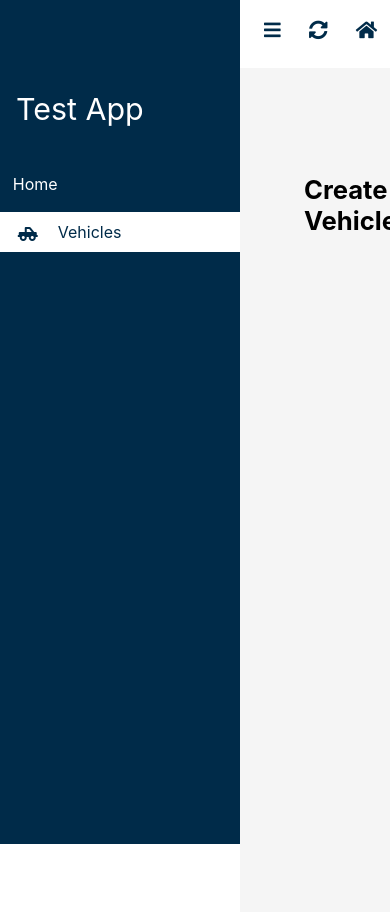
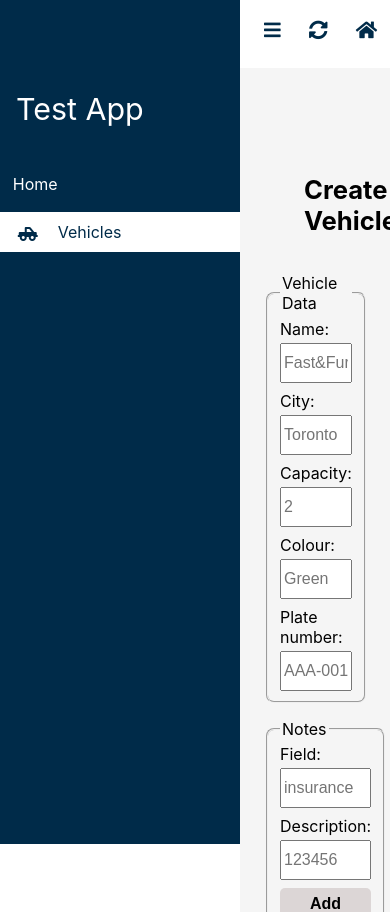
Before and after one commit to dmitriifrlv/vehicles-app, a React (Create React App) app: page /vehicles/create in a window 390 px wide. Built offline with nearby package versions, Linux system fonts and the light colour scheme; no server answers; some icons are missing.

Commit message:
added create vehicle form

```diff
--- a/src/pages/Vehicles/components/CreateVehicles/CreateVehicle.jsx
+++ b/src/pages/Vehicles/components/CreateVehicles/CreateVehicle.jsx
@@ -1,7 +1,23 @@
-import React from 'react';
-import { useNavigate, useOutletContext } from 'react-router-dom';
-import { useMutation } from '@apollo/client';
-import { ADD_VEHICLE } from '../../../../api/Vehicles';
+import React, { useState, useReducer } from "react";
+import { useNavigate, useOutletContext } from "react-router-dom";
+import { useMutation } from "@apollo/client";
+import { ADD_VEHICLE } from "../../../../api/Vehicles";
+import "./CreateVehicle.scss";
+
+const notesReducer = (state, action) => {
+  switch (action.type) {
+    case "addNote":
+      return { ...state, ...action.payload };
+    case "deleteNote":
+      const newObj = { ...state };
+      delete newObj[action.payload];
+      return newObj;
+    default:
+      return state;
+  }
+};
+
+const initialNotesState = {};
 
 function CreateVehicle() {
   const navigate = useNavigate();
@@ -10,20 +26,40 @@ function CreateVehicle() {
   const [addVehicle] = useMutation(ADD_VEHICLE, {
     onCompleted: () => {
       refetch();
-      navigate('/vehicles');
+      navigate("/vehicles");
     },
   });
 
-  const handleSubmit = () => {
+  const [name, setName] = useState("");
+  const [city, setCity] = useState("");
+  const [capacity, setCapacity] = useState("");
+  const [colour, setColour] = useState("");
+  const [plateNumber, setPlateNumber] = useState("");
+  const [notes, dispatchNotes] = useReducer(notesReducer, initialNotesState);
+
+  const [field, setField] = useState("");
+  const [description, setDescription] = useState("");
+
+  const [error, setError] = useState(false);
+
+  const handleSubmit = (e) => {
+    e.preventDefault();
+    if (
+      name !== "" &&
+      city !== "" &&
+      capacity !== "" &&
+      colour !== "" &&
+      plateNumber !== ""
+    ) {
       addVehicle({
         variables: {
           input: {
-          // name: '',
-          // city: '',
-          // capacity: 0,
-          // colour: '',
-          // plate_number: '',
-          // notes: {},
+            name,
+            city,
+            capacity,
+            colour,
+            plate_number: plateNumber,
+            notes,
           },
         },
       })
@@ -33,12 +69,167 @@ function CreateVehicle() {
         .then(() => {
           refetch();
         });
-    ;
+      setName("");
+      setCity("");
+      setCapacity("");
+      setColour("");
+      setPlateNumber("");
     }
+  };
+
+  const onAddNoteHandler = (e) => {
+    e.preventDefault();
+    if (field.length > 0 && description.length > 0) {
+      setError(false);
+      dispatchNotes({
+        type: "addNote",
+        payload: { [field]: description },
+      });
+      setField("");
+      setDescription("");
+    }
+    setError(true);
+  };
+
+  const onDeleteNoteHandler = (e, key) => {
+    e.preventDefault();
+    dispatchNotes({
+      type: "deleteNote",
+      payload: key,
+    });
+  };
+
+  const fieldErrorCondition = error && field === "" && description !== "";
+  const descriptionErrorCondition = error && description === "" && field !== "";
 
   return (
     <div className="Vehicles__editVehicle">
-      {/* new vehicle form */}
+      <form onSubmit={handleSubmit}>
+        <fieldset>
+          <legend>Vehicle Data</legend>
+
+          <div className="create-vehicle-form-field">
+            <label htmlFor="name">Name:</label>
+            <input
+              type="text"
+              name="name"
+              id="name"
+              value={name}
+              onChange={(e) => setName(e.target.value)}
+              placeholder="Fast&Furious"
+              required
+            />
+          </div>
+
+          <div className="create-vehicle-form-field">
+            <label htmlFor="city">City:</label>
+            <input
+              type="text"
+              name="city"
+              id="city"
+              value={city}
+              onChange={(e) => setCity(e.target.value)}
+              placeholder="Toronto"
+              required
+            />
+          </div>
+
+          <div className="create-vehicle-form-field">
+            <label htmlFor="capacity">Capacity:</label>
+            <input
+              type="number"
+              inputMode="numeric"
+              name="capacity"
+              id="capacity"
+              value={capacity}
+              onChange={(e) => setCapacity(e.target.value)}
+              placeholder="2"
+              required
+            />
+          </div>
+
+          <div className="create-vehicle-form-field">
+            <label htmlFor="colour">Colour:</label>
+            <input
+              type="text"
+              name="colour"
+              id="colour"
+              value={colour}
+              onChange={(e) => setColour(e.target.value)}
+              placeholder="Green"
+              required
+            />
+          </div>
+
+          <div className="create-vehicle-form-field">
+            <label htmlFor="plateNumber">Plate number:</label>
+            <input
+              type="text"
+              name="plateNumber"
+              id="plateNumber"
+              value={plateNumber}
+              onChange={(e) => setPlateNumber(e.target.value)}
+              placeholder="AAA-001"
+              required
+            />
+          </div>
+        </fieldset>
+
+        <fieldset>
+          <legend>Notes</legend>
+          <div className="create-vehicle-form-field">
+            <label htmlFor="field">Field:</label>
+            <input
+              className={fieldErrorCondition && "input-error-state"}
+              type="text"
+              name="field"
+              id="field"
+              value={field}
+              onChange={(e) => setField(e.target.value)}
+              placeholder="insurance"
+            />
+            {fieldErrorCondition && (
+              <p className="form-error">This field cannot be empty</p>
+            )}
+          </div>
+          <div className="create-vehicle-form-field">
+            <label htmlFor="description">Description:</label>
+            <input
+              className={descriptionErrorCondition && "input-error-state"}
+              type="text"
+              name="description"
+              id="description"
+              value={description}
+              onChange={(e) => setDescription(e.target.value)}
+              placeholder="123456"
+            />
+            {descriptionErrorCondition && (
+              <p className="form-error">This field cannot be empty</p>
+            )}
+          </div>
+          <button onClick={onAddNoteHandler}>Add Note</button>
+          <ul>
+            {Object.entries(notes).map((note, index) => {
+              return (
+                <li className="note-row" key={index}>
+                  <p>
+                    {note[0]}:{note[1]}
+                  </p>
+                  <button
+                    className="warning"
+                    onClick={(e) => onDeleteNoteHandler(e, note[0])}
+                  >
+                    Delete
+                  </button>
+                </li>
+              );
+            })}
+          </ul>
+        </fieldset>
+        <button className="primary" type="submit">
+          Add New Vehicle
+        </button>
+      </form>
     </div>
   );
 }
--- /dev/null
+++ b/src/pages/Vehicles/components/CreateVehicles/CreateVehicle.scss
@@ -0,0 +1,90 @@
+.Vehicles__editVehicle{
+  form {
+    display: flex;
+    flex-direction: column;
+    gap: 16px;
+    button {
+      background-color: rgb(220, 214, 214);
+      border: none;
+      border-radius: 5px;
+      padding: 7px 14px;
+      font-weight: 600;
+      width: fit-content;
+      cursor: pointer;
+    }
+    input.input-error-state{
+      border: 1px solid red;
+    }
+    button.primary {
+      background-color: #ff6262;
+      color: #fff;
+      border: none
+    }
+    button.warning {
+      border: none;
+      background-color: rgb(218, 30, 30);
+      color: #fff;
+    }
+    fieldset {
+      display: flex;
+      flex-direction: column;
+      gap: 8px;
+      border-radius: 8px;
+      .create-vehicle-form-field{
+        display: flex;
+        flex-direction: column;
+        align-items: flex-start;
+        gap:4px;
+        input {
+          height: 32px;
+          width: 50%;
+        }
+      }
+      ul{
+        padding-left: 0;list-style: none
+      }
+      .note-row{
+        display: flex;
+        align-items: center;
+        justify-content: flex-start;
+        gap: 32px;
+
+
+        button {
+          height: 32px;
+        }
+      }
+      .form-error {
+        color: red;
+        font-weight: 500;
+      }
+    }
+  }
+}
+
+@media (max-width: 768px) {
+  .Vehicles__editVehicle{
+
+    form {
+      button {
+        font-size: 1rem;
+        height: 40px;
+      }
+      fieldset {
+        .create-vehicle-form-field{
+          input {
+            height: 40px;
+            width: 100%;
+            font-size: 1rem;
+          }
+        }
+        .note-row {
+          button {
+          height: 40px;
+          }
+        }
+      }
+    }
+  }
+
+}
```
Lines whose indentation alone changed are shown as unchanged.
